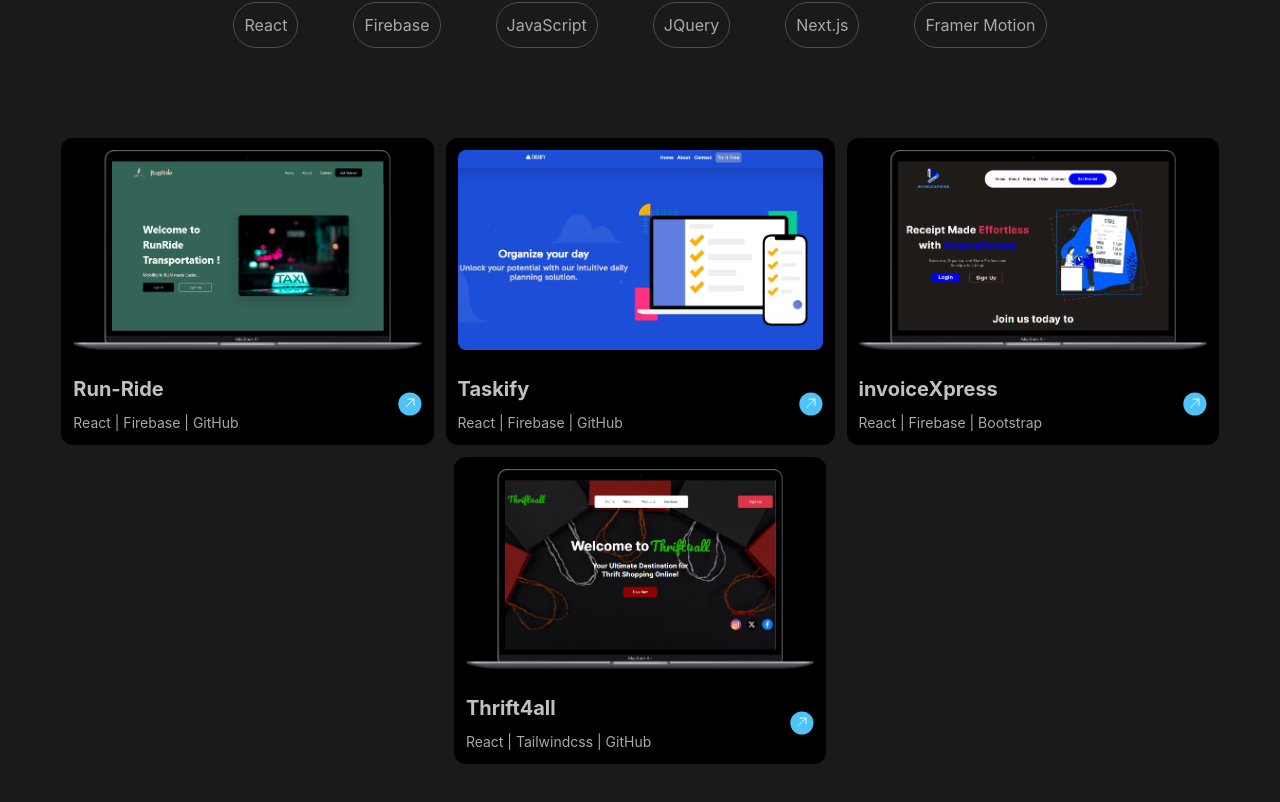
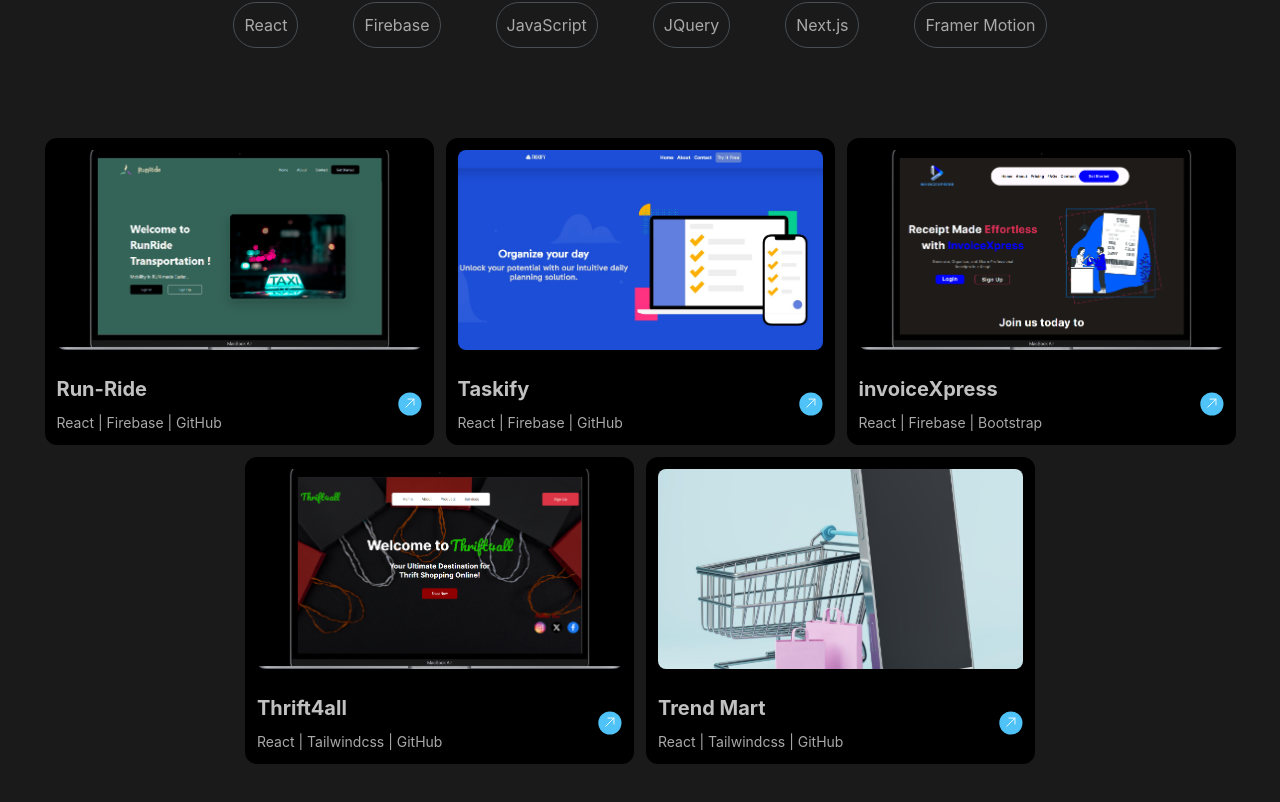
Before and after one commit to tobidechamp15/Portfolio, a Next.js app: page / in a window 1280 px wide. Shown: the part 2518-3320 px from the top of the page. Built offline with nearby package versions, Linux system fonts and the light colour scheme.

Commit message:
main changes

```diff
--- a/components/Projects.jsx
+++ b/components/Projects.jsx
@@ -7,6 +7,7 @@ import taskify from "../public/assets/taskifyImg.jpg";
 import invoiceXpress from "../public/assets/invoicexpressImg.png";
 import thrift4all from "../public/assets/thrift4allmg.png";
 import send from "../public/assets/send.svg";
+import trendMart from "../public/assets/trendMart.svg";
 
 const projectVariants = {
   hidden: { opacity: 0, y: 50 },
@@ -85,6 +86,13 @@ const Projects = () => {
             name: "Thrift4all",
             tech: "React | Tailwindcss | GitHub",
           },
+          {
+            href: "https://trendmart-tobiloba.netlify.app/",
+            src: trendMart,
+            alt: "TrendMart project screenshot",
+            name: "Trend Mart",
+            tech: "React | Tailwindcss | GitHub",
+          },
         ].map((project, index) => (
           <motion.a
             key={index}
@@ -97,7 +105,7 @@ const Projects = () => {
             <div className="img-container overflow-hidden rounded-lg">
               <Image
                 src={project.src}
-                className="w-full h-full object-cover transition duration-300 transform group-hover:scale-110"
+                className="w-full h-full object-cover transition duration-300 transform group-hover:scale-110 min-w-[365px]"
                 alt={project.alt}
               />
             </div>
```
Also changed, not shown: public/assets/trendMart.svg (added).
